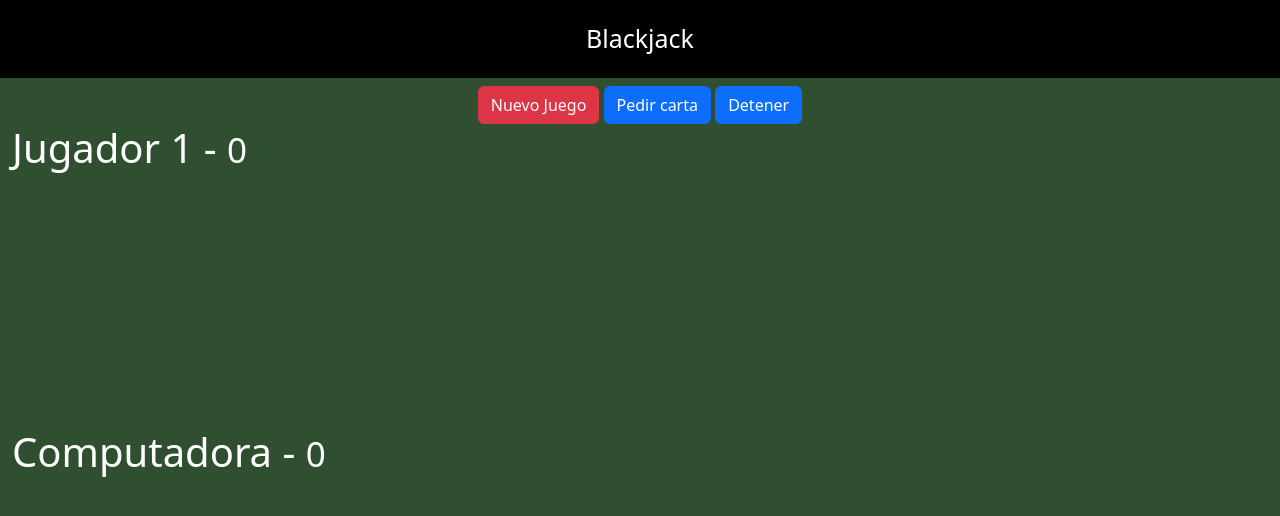
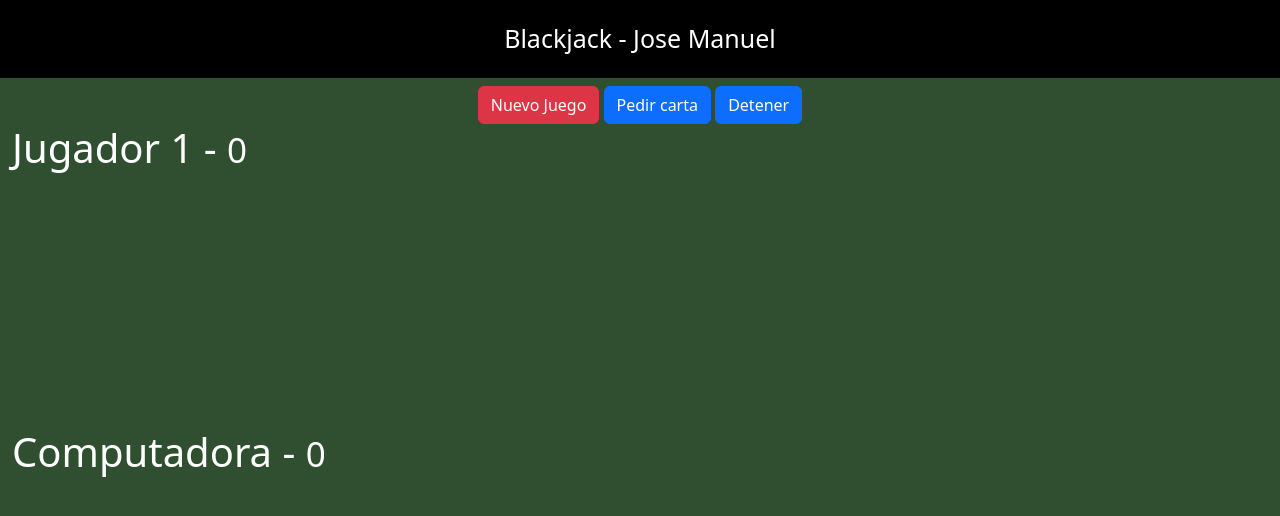
Before and after one commit to CapiiiDev/js-vite-blackjack, a website built with Vite: page index.html in a window 1280 px wide. Built offline with nearby package versions, Linux system fonts and the light colour scheme.

Commit message:
Update tittle 2

```diff
--- a/index.html
+++ b/index.html
@@ -12,7 +12,7 @@
   <body>
 
     <header class="titulo">
-        Blackjack
+        Blackjack - Jose Manuel
     </header>
 
     <div class="row mt-2">
```
